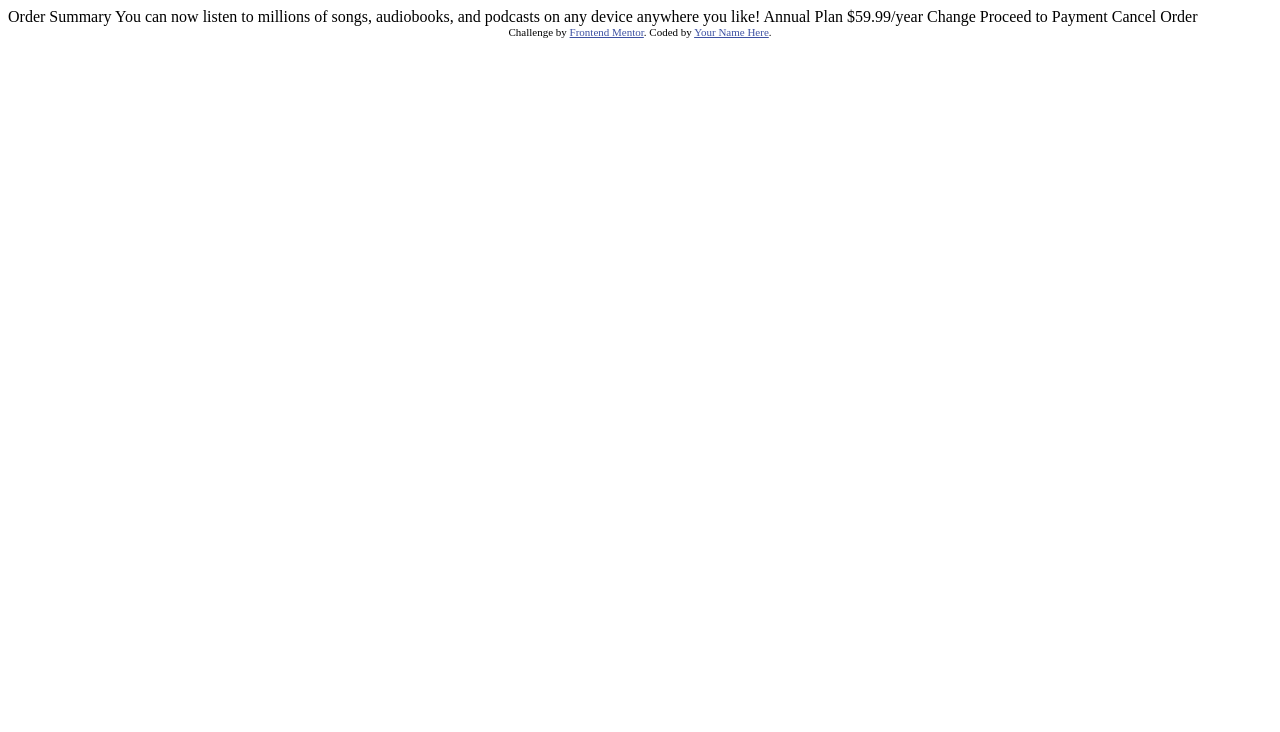
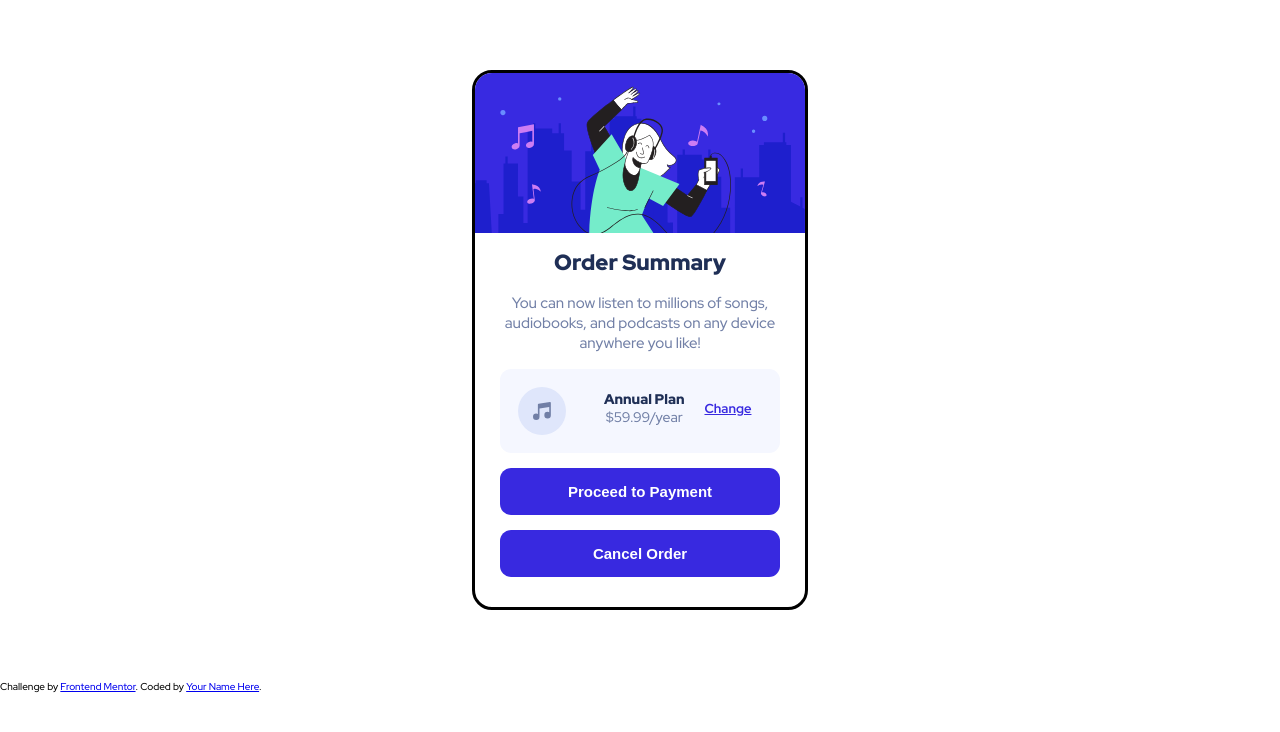
Before and after one commit to Sensei-Kaboto/orderSummary, a plain HTML site: page index.html in a window 1280 px wide. Drawn offline with Linux system fonts and the light colour scheme.

Commit message:
done with the main content

```diff
--- a/index.html
+++ b/index.html
@@ -5,30 +5,59 @@
   <meta name="viewport" content="width=device-width, initial-scale=1.0"> <!-- displays site properly based on user's device -->
 
   <link rel="icon" type="image/png" sizes="32x32" href="./images/favicon-32x32.png">
+  <link rel="preconnect" href="https://fonts.googleapis.com">
+  <link rel="preconnect" href="https://fonts.gstatic.com" crossorigin>
+  <link href="https://fonts.googleapis.com/css2?family=Red+Hat+Display:wght@500;700;900&display=swap" rel="stylesheet">
+  <linK rel="stylesheet" href="style.css">
 
   <title>Frontend Mentor | Order summary card</title>
 
-  <!-- Feel free to remove these styles or customise in your own stylesheet 👍 -->
-  <style>
-    .attribution { font-size: 11px; text-align: center; }
-    .attribution a { color: hsl(228, 45%, 44%); }
-  </style>
 </head>
 <body>
+    <!-- Pattern image
+    <picture>
+      <source srcset="images/pattern-background-desktop.svg" media="(max-width: 650px)">
+      <img src="images/pattern-background-mobile.svg" alt="pattern background">
+    </picture> -->
 
-  Order Summary
+  <main class="main">
+    <!-- Product summary -->
+    <div class="product__summary">
 
-  You can now listen to millions of songs, audiobooks, and podcasts on any
-  device anywhere you like!
+       <img class="img__hero" src="images/illustration-hero.svg" alt="hero image">
 
-  Annual Plan
-  $59.99/year
+       <!-- Product text-->
+       <div class="product__text">
+            <h1>  Order Summary </h1>
+            <p>
+                You can now listen to millions of songs, audiobooks, and podcasts on any
+                device anywhere you like!
+            </p>
 
-  Change
 
-  Proceed to Payment
-  Cancel Order
+        <!-- Product Price -->
+        <div class="product__price">
+            <img class="audio__image" src="images/icon-music.svg" alt="audio icon">
+            <p>
+              Annual Plan  <br>
+              <span>   $59.99/year </span>
+            </p>
+            <a class="product_link" href="#"> Change </a>
+        </div>
 
+        <!-- Product Button -->
+        <div class="product__button">
+            <button class="button__proceed" type="button">
+              Proceed to Payment
+            </button>
+            <button class="button__cancel" type="button">
+              Cancel Order
+            </button>
+
+        </div>
+      </div>
+    </div>
+  </main>
   <div class="attribution">
     Challenge by <a href="https://www.frontendmentor.io?ref=challenge" target="_blank">Frontend Mentor</a>.
     Coded by <a href="#">Your Name Here</a>.
--- /dev/null
+++ b/style.css
@@ -0,0 +1,148 @@
+:root{
+    /* --------------- Primary colors ------------- */
+    --Pale__blue: hsl(225, 100%, 94%);
+    --Bright__blue: hsl(245, 75%, 52%);
+
+    /* ---------------- Neutral colors ---------------- */
+    --Very__pale__blue: hsl(225, 100%, 98%);
+    --Desaturated__blue: hsl(224, 23%, 55%);
+    --Dark__blue: hsl(223, 47%, 23%);
+
+    /* ----------------- Font ------------------------* */
+    --font__family: 'Red Hat Display', sans-serif;
+    --font__size : 1.5rem;
+
+}
+
+/* -------------------- General ------------------------- */
+html{
+    box-sizing: border-box;
+    font-size: 62.5%;
+}
+
+p,
+h1,
+h2,
+span,
+body{
+    margin: 0;
+    padding: 0;
+}
+
+body{
+    font-family: var(--font__family);
+    /* background:
+        url(images/pattern-background-mobile.svg) center no-repeat ,
+        url() var(--Pale__blue) ; */
+
+
+
+
+}
+
+
+/* ---------------------- Product ----------------- */
+
+
+.product__summary{
+    display: flex;
+    flex-direction: column;
+    justify-content: center;
+    align-items: center;
+    margin: 70px auto;
+    border-radius: 20px;
+    overflow: hidden;
+    width: 330px;
+    border: solid;
+
+}
+
+
+.img__hero{
+    width: 330px;
+    height: 160px;
+    flex-shrink: 0;
+}
+
+.product__text{
+    margin: 30px;
+    margin-top: 15px;
+
+}
+
+.product__text h1{
+    text-align: center;
+    color: var(--Dark__blue);
+    font-size: 2.2rem;
+    font-weight: 900;
+}
+
+.product__text p{
+    margin: 16px 0px;
+    font-size: var(--font__size);
+    text-align: center;
+    font-weight: 500;
+    color: var(--Desaturated__blue);
+}
+
+.product__price{
+    background-color: var(--Very__pale__blue);
+    border-radius: 11px;
+    display: flex;
+    gap: 20px;
+
+
+}
+
+.product__price img{
+    height: 48px;
+    width: 48px;
+    margin: 18px;
+    flex-shrink: 0;
+}
+
+.product__price p {
+    color: var(--Dark__blue);
+    font-size: 1.4rem;
+    font-weight: 900;
+    margin-top: 21px;
+
+}
+
+.product__price p span {
+    color: var(--Desaturated__blue);
+    font-size: 1.4rem;
+    font-weight: 500;
+}
+
+.product__price a {
+    font-size: 1.3rem;
+    font-weight: 700;
+    color: var(--Bright__blue);
+    margin: 31px 0px;
+}
+
+button {
+    width: 280px;
+    background-color: var(--Bright__blue);
+    border: none;
+    padding: 15px;
+    color: white;
+    border-radius: 11px;
+    font-size: 1.5rem;
+    font-weight: 900;
+}
+
+.button__proceed{
+    display: block;
+    margin: 15px 0px;
+
+}
+
+.button__cancel{
+
+}
+
+.attribution{
+
+}
```
